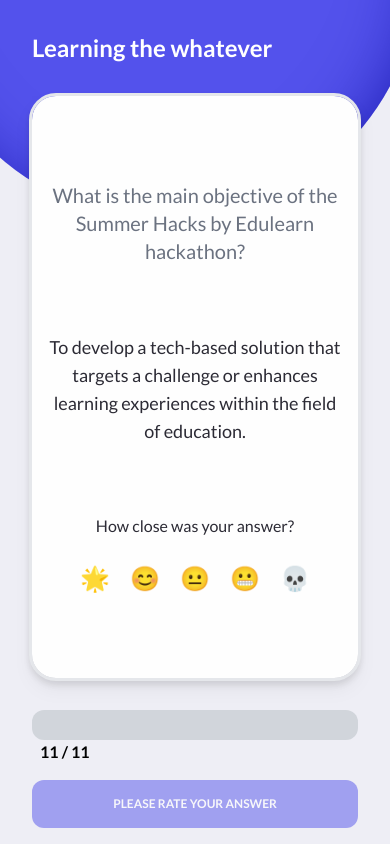
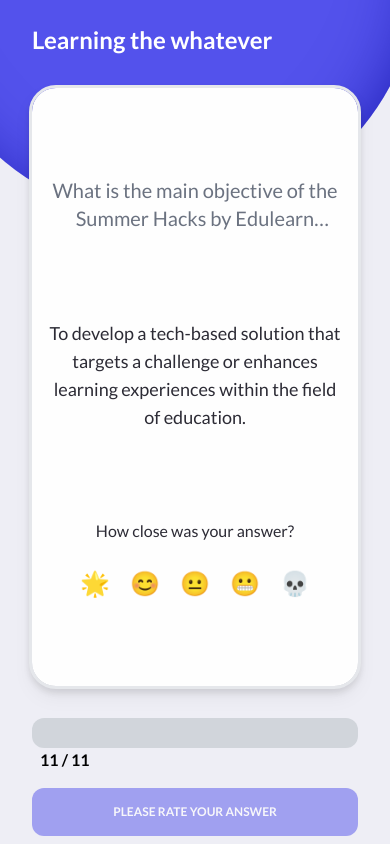
Before and after one commit to 3umaGH/NeuroCards, a React (Vite) app: page / in a window 390 px wide. Both pictures are taken after a click on the button "FLIP CARD". Built offline with nearby package versions, Linux system fonts and the light colour scheme.

Commit message:
style: adjustments to be more responsive

```diff
--- a/src/components/layout/QuizLayout.tsx
+++ b/src/components/layout/QuizLayout.tsx
@@ -2,7 +2,7 @@
 
 export const QuizLayout = ({ children }: { children: React.ReactNode }) => {
   return (
-    <div className='bg-[#EEEEF5] flex items-center justify-center w-screen h-screen p-4 px-8 overflow-hidden font-lato relative'>
+    <div className='bg-[#EEEEF5] flex items-center justify-center w-screen h-screen p-2 md:p-4 px-8 overflow-hidden font-lato relative'>
       <div className='w-[130%] xl:w-[120%] bg-[--primary] h-[750px] rounded-full fixed top-[-530px] md:top-[-550px] shadow-innerDecoration right-[-30px] md:right-[10%] box-sh z-[0] ' />
       <div className='flex flex-col items-center justify-center w-full h-full gap-4 max-w-[700px] z-[1]'>
         {children}
--- a/src/components/pages/QuizPage/FlashCard.tsx
+++ b/src/components/pages/QuizPage/FlashCard.tsx
@@ -12,7 +12,7 @@
 
 export const FlashCard = memo(({ question, flipped, onGradeClick, onCardClick }: FlashCard) => {
   const commonClassname =
-    'outline outline-gray-200 bg-white p-4 text-center flex justify-center items-center rounded-3xl border-gray-400 drop-shadow-lg'
+    'outline outline-gray-200 bg-white p-4 text-center overflow-auto flex justify-center items-center rounded-3xl border-gray-400 drop-shadow-lg'
 
   const [gradingAnimationFinished, setGradingAnimationFinished] = useState(false)
 
@@ -32,8 +32,8 @@
           <div className='w-full h-full bg-black opacity-[0.005] absolute top-0 left-0 z-[1]' />
 
           {flipped && (
-            <div className='absolute z-[2] p-4 flex flex-col h-full justify-evenly'>
-              <div className='text-xl font-medium text-gray-500 lg:text-base'>{question.question}</div>
+            <div className='absolute z-[2] p-4 flex flex-col h-full justify-evenly gap-4'>
+              <div className='text-xl font-medium text-gray-500 lg:text-base line-clamp-2'>{question.question}</div>
               <div className='text-lg font-medium lg:text-xl'>{question.answer}</div>
 
               <div
--- a/src/components/pages/QuizPage/QuizStatus.tsx
+++ b/src/components/pages/QuizPage/QuizStatus.tsx
@@ -20,9 +20,11 @@
         </span>
       </div>
 
-      <Button onClick={onFlipClick} disabled={!buttonEnabled || isFinished}>
-        {isFinished ? 'Quiz Finished' : !buttonEnabled ? 'Please rate your answer' : 'Flip card'}
-      </Button>
+      {!isFinished && (
+        <Button onClick={onFlipClick} disabled={!buttonEnabled || isFinished}>
+          {!buttonEnabled ? 'Please rate your answer' : 'Flip card'}
+        </Button>
+      )}
     </div>
   )
 }
```
